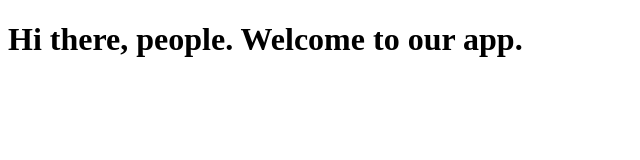
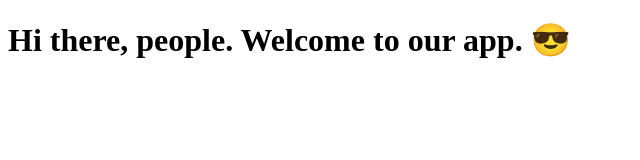
Before and after one commit to bluepostit/git-branch-demo, a plain HTML site: page index.html in a window 1280 px wide. Shown: the whole page, without its empty margins (0-640 px from the left). Drawn offline with Linux system fonts and the light colour scheme.

Commit message:
added emoji

```diff
--- a/index.html
+++ b/index.html
@@ -6,6 +6,6 @@
     <title>Greeting</title>
   </head>
   <body>
-    <h1>Hi there, people. Welcome to our app.</h1>
+    <h1>Hi there, people. Welcome to our app. 😎</h1>
   </body>
 </html>
```
Also changed, not shown: 1 other file.
